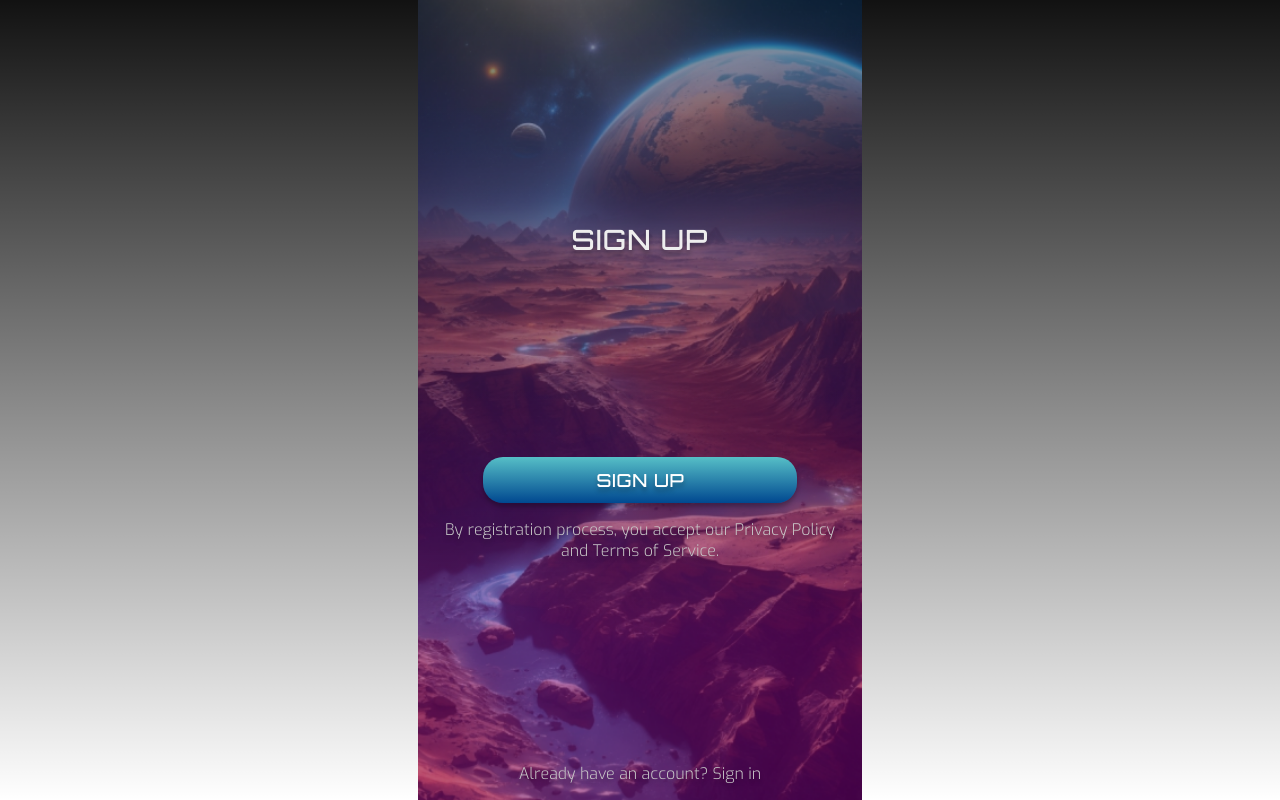
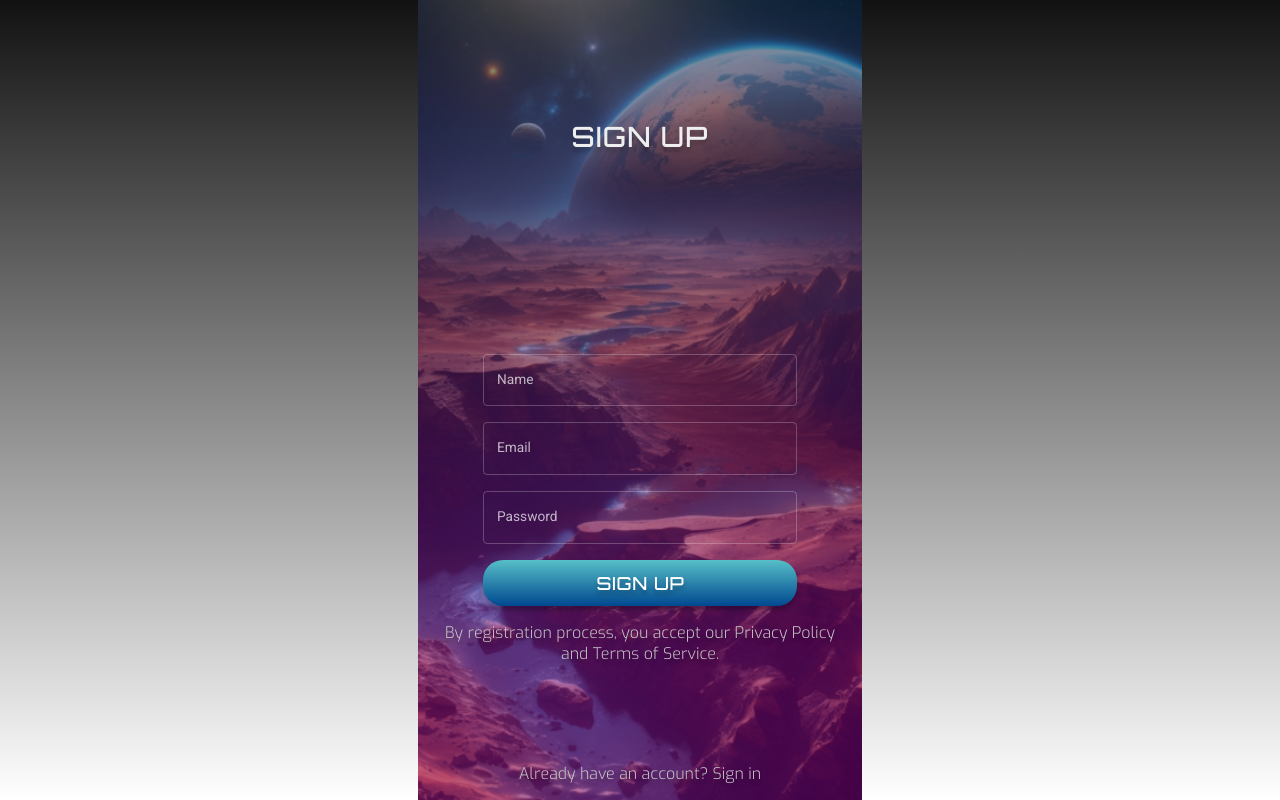
Before and after one commit to isurucuma/NodeHunters_Celestigo, a Next.js app in the folder frontend/: page /signup in a window 1280 px wide. Built offline with nearby package versions, Linux system fonts and the light colour scheme.

Commit message:
refactor button, form validation

```diff
--- a/frontend/package.json
+++ b/frontend/package.json
@@ -11,6 +11,7 @@
   "dependencies": {
     "@emotion/react": "^11.11.1",
     "@emotion/styled": "^11.11.0",
+    "@hookform/resolvers": "^3.2.0",
     "@mui/icons-material": "^5.14.3",
     "@mui/material": "^5.14.5",
     "@types/node": "20.5.0",
@@ -21,6 +22,8 @@
     "next": "13.4.15",
     "react": "18.2.0",
     "react-dom": "18.2.0",
-    "typescript": "5.1.6"
+    "react-hook-form": "^7.45.4",
+    "typescript": "5.1.6",
+    "yup": "^1.2.0"
   }
 }
--- a/frontend/src/app/password-reset/page.tsx
+++ b/frontend/src/app/password-reset/page.tsx
@@ -24,7 +24,9 @@
         </Box>
 
         <Box sx={{ mb: 10 }}>
-          <PrimaryButton name="Sign in" />
+          <PrimaryButton >
+            Send reset link
+          </PrimaryButton>
         </Box>
 
         <Box sx={{ position: "absolute", bottom: 0, width: "75%", mb: 2 }}>
--- a/frontend/src/app/signin/page.tsx
+++ b/frontend/src/app/signin/page.tsx
@@ -21,7 +21,9 @@
         </Box>
 
         <Box sx={{ mb: 6 }}>
-          <PrimaryButton name="Sign in" />
+          <PrimaryButton  >
+            Sign in
+          </PrimaryButton>
         </Box>
         <Box sx={{ mb: 2 }}>
           <TextBlock content="Or sign in with" />
--- a/frontend/src/app/signup/page.tsx
+++ b/frontend/src/app/signup/page.tsx
@@ -1,12 +1,51 @@
 "use client";
-import React from "react";
+import React, { useState } from "react";
 import AppTemplate from "@/components/templates/AppTemplate";
 import PageTitle from "@/components/atoms/PageTitle/PageTitle";
 import Box from "@mui/material/Box";
 import TextBlock from "@/components/atoms/TextBlock/TextBlock";
+import TextField from "@mui/material/TextField";
+
 import PrimaryButton from "@/components/atoms/PrimaryButton/PrimaryButton";
+import { Button } from "@mui/material";
+
+import { useForm, Controller } from "react-hook-form";
+
+
+import { yupResolver } from "@hookform/resolvers/yup";
+import { schema } from "@/validations/signUp/SignUpValidation";
+import { FormControl } from "@mui/material";
+
+interface SignUpData {
+  name: string;
+  email: string;
+  password: string;
+}
+
+const defaultSignUpData: SignUpData = {
+  name: "",
+  email: "",
+  password: "",
+};
 
 const Signup = () => {
+  const [signUpData, setSignUpData] = useState<SignUpData>(defaultSignUpData);
+
+  const {
+    control,
+    handleSubmit,
+    formState: { errors },
+  } = useForm<SignUpData>({
+    defaultValues: defaultSignUpData,
+    resolver: yupResolver(schema),
+  });
+
+  const onSubmit = (data: SignUpData) => {
+    setSignUpData(data);
+
+    console.log(data);
+  };
+
   return (
     <Box>
       <Box
@@ -20,9 +59,78 @@
           <PageTitle title="Sign up" />
         </Box>
 
-        <Box sx={{ mb: 2 }}>
-          <PrimaryButton name="Sign up" />
-        </Box>
+        <form onSubmit={handleSubmit(onSubmit)}>
+          <Box sx={{ mb: 2 }}>
+            <FormControl fullWidth>
+              <Controller
+                name="name"
+                control={control}
+                rules={{ required: true }}
+                render={({ field: { value, onChange } }) => (
+                  <TextField
+                    value={value}
+                    label="Name"
+                    onChange={onChange}
+                    placeholder="Enter your name"
+                    error={Boolean(errors.name)}
+                  />
+                )}
+              />
+            </FormControl>
+          </Box>
+
+          <Box sx={{ mb: 2 }}>
+            <FormControl fullWidth>
+              <Controller
+                name="email"
+                control={control}
+                rules={{ required: true }}
+                render={({ field: { value, onChange } }) => (
+                  <TextField
+                    value={value}
+                    label="Email"
+                    onChange={onChange}
+                    placeholder="Enter your email"
+                    error={Boolean(errors.email)}
+                  />
+                )}
+              />
+            </FormControl>
+          </Box>
+
+          <Box sx={{ mb: 2 }}>
+            <FormControl fullWidth>
+              <Controller
+                name="password"
+                control={control}
+                rules={{ required: true }}
+                render={({ field: { value, onChange } }) => (
+                  <TextField
+                    value={value}
+                    label="Password"
+                    onChange={onChange}
+                    placeholder="Enter your password"
+                    error={Boolean(errors.password)}
+                  />
+                )}
+              />
+            </FormControl>
+          </Box>
+
+          <Box sx={{ mb: 2 }}>
+            <PrimaryButton type = "submit" >
+              Sign up
+            </PrimaryButton>
+          </Box>
+
+          {/* <Box sx={{ mb: 2 }}>
+            <Button variant="contained" type="submit">
+              Sign up
+            </Button>
+          </Box> */}
+
+        </form>
+
         <Box sx={{ mb: 2 }}>
           <TextBlock content="By registration process, you accept our Privacy Policy and Terms of Service." />
         </Box>
--- a/frontend/src/app/welcome/page.tsx
+++ b/frontend/src/app/welcome/page.tsx
@@ -22,7 +22,11 @@
         <TextBlock content="Get ready to launch into a new era of exploration and adventure. Your interstellar journey begins now. Let's explore the cosmos together!" />
       </Box>
       <Box>
-        <PrimaryButton name="Let's go" />
+        <PrimaryButton >
+        Let's go
+        </PrimaryButton>
+
+
       </Box>
     </Box>
   );
--- a/frontend/src/components/atoms/PrimaryButton/PrimaryButton.tsx
+++ b/frontend/src/components/atoms/PrimaryButton/PrimaryButton.tsx
@@ -3,12 +3,15 @@
 import primaryButtonStyles from "./PrimaryButtonStyles";
 import Button from "@mui/material/Button";
 
-const PrimaryButton = ({ name }:{
-  name: string
-}) => {
+interface PrimaryButtonProps {
+  children: React.ReactNode;
+  type?: "submit" | "button";
+}
+
+const PrimaryButton = ({ children, type = "button" }: PrimaryButtonProps) => {
   return (
-    <Button variant="contained" sx={primaryButtonStyles.root}>
-      {name}
+    <Button type={type} variant="contained" sx={primaryButtonStyles.root}>
+      {children}
     </Button>
   );
 };
--- /dev/null
+++ b/frontend/src/validations/signIn/SignInValidation.ts
@@ -0,0 +1,6 @@
+import * as yup from 'yup';
+
+export const schema = yup.object().shape({
+    email: yup.string().email('Invalid email').required('Email is required'),
+    password: yup.string().required('Password is required'),
+});
--- /dev/null
+++ b/frontend/src/validations/signUp/SignUpValidation.ts
@@ -0,0 +1,7 @@
+import * as yup from 'yup';
+
+export const schema = yup.object().shape({
+    name: yup.string().required('Name is required'),
+    email: yup.string().email('Invalid email').required('Email is required'),
+    password: yup.string().required('Password is required'),
+});
```
Also changed, not shown: 1 other file (tests, documents, lock files or other folders).
